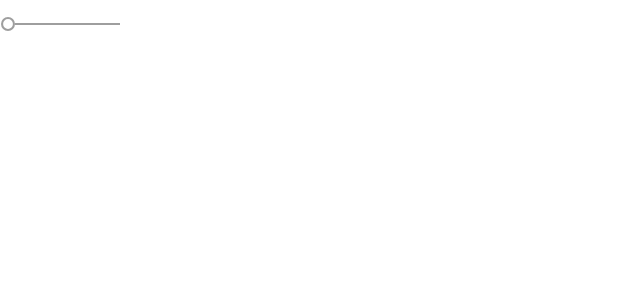
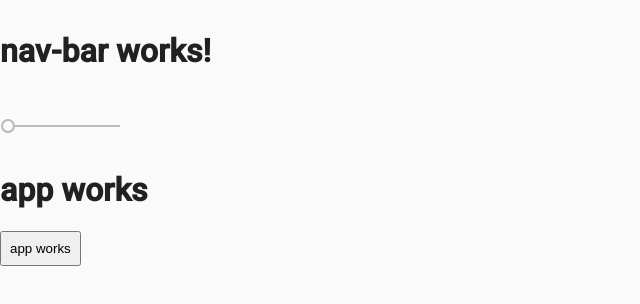
Before and after one commit to laurentziudmm/BookStore, an Angular app in the folder src/admin-portal/: page / in a window 1280 px wide. Shown: the top 304 px of the page, without its empty margins (0-640 px from the left). Built offline with nearby package versions, Linux system fonts and the light colour scheme.

Commit message:
Nav Bar Component Added

```diff
--- a/src/admin-portal/src/app/app.component.html
+++ b/src/admin-portal/src/app/app.component.html
@@ -1 +1,9 @@
+<h1><app-nav-bar> </app-nav-bar></h1>
+
+
 <mat-slider min="1" max="100" step="1" value="1"></mat-slider>
+<h1>
+  {{title}}
+</h1>
+
+<button md-raised-button class = "mat-slider">{{title}}</button>
--- a/src/admin-portal/src/app/app.component.ts
+++ b/src/admin-portal/src/app/app.component.ts
@@ -6,5 +6,5 @@ import { Component } from '@angular/core';
   styleUrls: ['./app.component.css']
 })
 export class AppComponent {
-  title = 'admin-portal';
+  title = 'app works';
 }
--- a/src/admin-portal/src/app/app.module.ts
+++ b/src/admin-portal/src/app/app.module.ts
@@ -4,10 +4,12 @@ import { NgModule } from '@angular/core';
 import { AppComponent } from './app.component';
 import { BrowserAnimationsModule } from '@angular/platform-browser/animations';
 import { MatSliderModule } from '@angular/material/slider';
+import { NavBarComponent } from './components/nav-bar/nav-bar.component';
 
 @NgModule({
   declarations: [
-    AppComponent
+    AppComponent,
+    NavBarComponent
   ],
   imports: [
     BrowserModule,
--- /dev/null
+++ b/src/admin-portal/src/app/components/nav-bar/nav-bar.component.html
@@ -0,0 +1 @@
+<p>nav-bar works!</p>
--- /dev/null
+++ b/src/admin-portal/src/app/components/nav-bar/nav-bar.component.ts
@@ -0,0 +1,15 @@
+import { Component, OnInit } from '@angular/core';
+
+@Component({
+  selector: 'app-nav-bar',
+  templateUrl: './nav-bar.component.html',
+  styleUrls: ['./nav-bar.component.css']
+})
+export class NavBarComponent implements OnInit {
+
+  constructor() { }
+
+  ngOnInit() {
+  }
+
+}
--- a/src/admin-portal/src/index.html
+++ b/src/admin-portal/src/index.html
@@ -1,15 +1,18 @@
 <!doctype html>
+
 <html lang="en">
 <head>
   <meta charset="utf-8">
   <title>AdminPortal</title>
   <base href="/">
   <meta name="viewport" content="width=device-width, initial-scale=1">
+
   <link rel="icon" type="image/x-icon" href="favicon.ico">
   <link href="https://fonts.googleapis.com/css?family=Roboto:300,400,500&display=swap" rel="stylesheet">
   <link href="https://fonts.googleapis.com/icon?family=Material+Icons" rel="stylesheet">
+  <link href="node_modules/@angular/material/prebuilt-themes/indigo-pink.css rel="stylesheet">
 </head>
-<body>
-  <app-root></app-root>
+<body class = "mat-app-background">
+  <app-root>Loading...</app-root>
 </body>
 </html>
```
Also changed, not shown: src/admin-portal/src/app/components/nav-bar/nav-bar.component.css (added), 1 other file (tests, documents, lock files or other folders).
